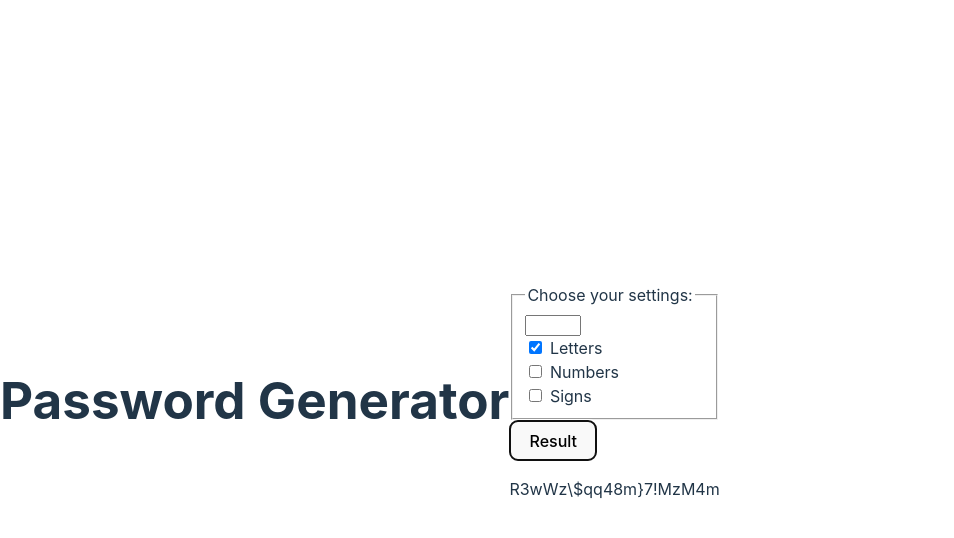
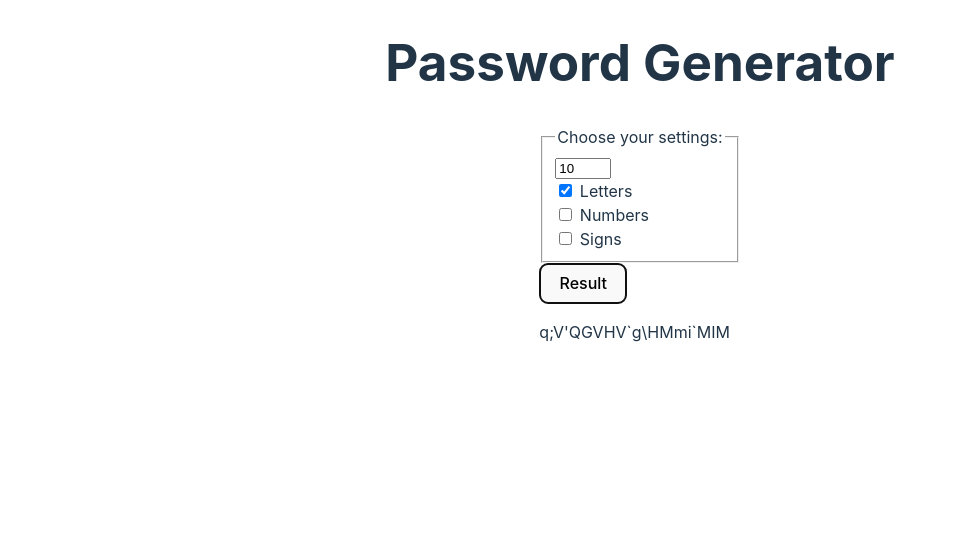
Before and after one commit to izabela-marcinkowska/password-generator, a website built with Vite: page index.html in a window 1280 px wide. Both pictures are taken after a click on the button "Result". Shown: the whole page, without its empty margins (0-954 px from the left). Built offline with nearby package versions, Linux system fonts and the light colour scheme.

Commit message:
feat: Add getAmountChar function

```diff
--- a/index.html
+++ b/index.html
@@ -14,7 +14,14 @@
       <fieldset>
         <legend>Choose your settings:</legend>
         <div>
-          <input type="number" id="amount" name="amount" min="8" max="25" />
+          <input
+            type="number"
+            id="amount"
+            name="amount"
+            value="10"
+            min="8"
+            max="25"
+          />
         </div>
 
         <div>
--- a/main.js
+++ b/main.js
@@ -4,6 +4,14 @@ import { passwordGenerator } from "./password-generator";
 const resultParagraph = document.getElementById("result-window");
 const resultButton = document.getElementById("result-button");
 
+const getAmountChar = () => {
+  const numChar = document.getElementById("amount").value;
+  const parsedNr = Number(numChar);
+  return parsedNr;
+};
+
 resultButton.addEventListener("click", () => {
-  resultParagraph.innerText = passwordGenerator(20, true, true, true);
+  const amountChar = getAmountChar();
+  resultParagraph.innerText = passwordGenerator(20, true, false, true);
+  console.log("amount characters is:", amountChar);
 });
--- a/style.css
+++ b/style.css
@@ -25,7 +25,6 @@ a:hover {
 
 body {
   margin: 0;
-  display: flex;
   place-items: center;
   min-width: 320px;
   min-height: 100vh;
```
